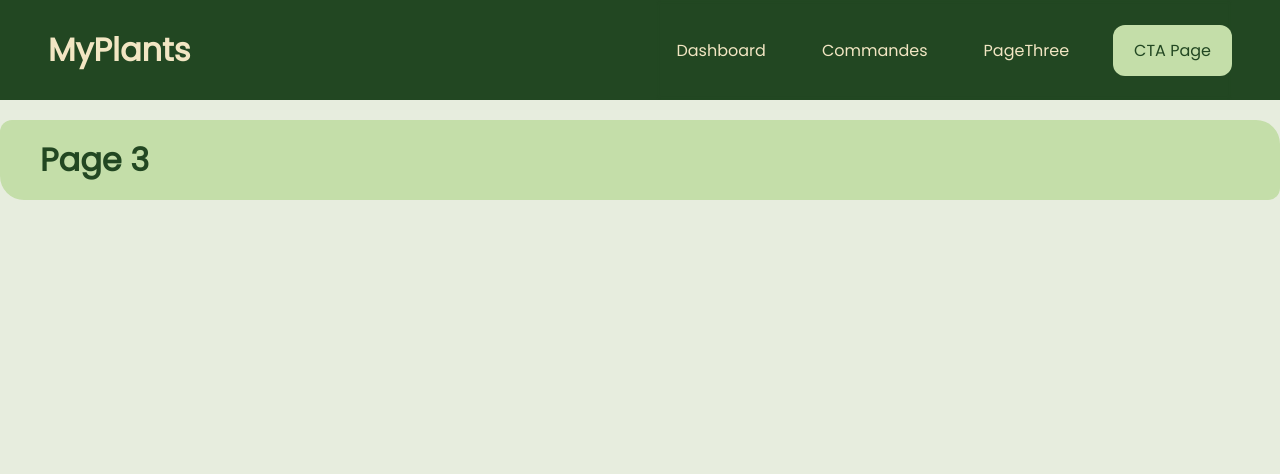
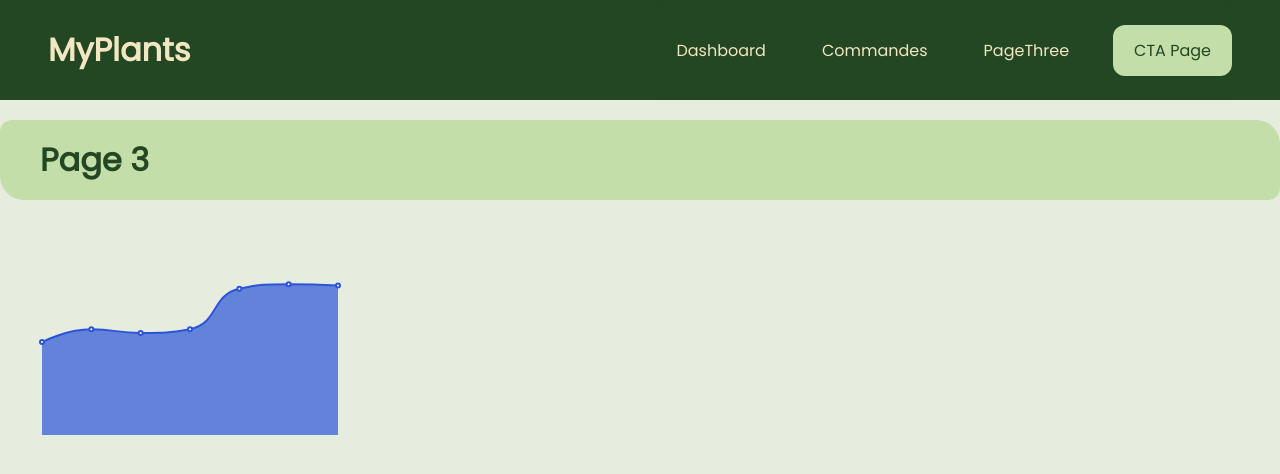
Before and after one commit to pVerneuil/Plant_App, a React (Vite) app in the folder react/: page /page-three in a window 1280 px wide. Shown: the top 474 px of the page. Built offline with nearby package versions, Linux system fonts and the light colour scheme.

Commit message:
test chart

```diff
--- a/react/src/components/Gauge.jsx
+++ b/react/src/components/Gauge.jsx
@@ -1,5 +1,5 @@
-import * as variable from "./../styles/variables.scss";
-import React, { useRef, useState, useEffect } from "react";
+
+import React from "react";
 import ReactEcharts from "echarts-for-react";
 import styled from "styled-components";
 
--- a/react/src/components/InstructionForm.jsx
+++ b/react/src/components/InstructionForm.jsx
@@ -25,7 +25,7 @@ const InstructionForm = (props) => {
     dataToPost["duration"] = parseInt(data["duration"]);
     console.log(dataToPost);
     ApiPost('/instruction/', dataToPost);
-
+    alert(`Commande envoyée!`)
   };
   const typedict = {
     ATOM: "Brumisateur",
--- /dev/null
+++ b/react/src/components/SimpleChart.jsx
@@ -0,0 +1,54 @@
+import React, { useRef, useState, useEffect } from "react";
+import ReactEcharts from "echarts-for-react";
+import styled from "styled-components";
+
+const SimpleChart = () => {
+    var color ='#2c54d8'
+    const option = {
+    xAxis: {
+      type: "category",
+      boundaryGap: false,
+      data: ["Mon", "Tue", "Wed", "Thu", "Fri", "Sat", "Sun"],
+      show:false
+    },
+    yAxis: {
+      type: "value",
+      show:false
+    },
+    series: [
+      {
+        data: [820, 932, 901, 934, 1290, 1330, 1320],
+        type: "line",
+        smooth: true,
+        areaStyle: {},
+        color:[
+            color,
+        ],
+      },
+    ],
+    tooltip: {
+        trigger: 'axis'
+      },
+    emphasis: {
+        itemStyle: {
+          // Color in emphasis state.
+          color: 'blue'
+        },
+
+      }
+  };
+  const Wrapper = styled.div`
+    max-width: 370px;
+    min-width: 340px;
+    margin: 5px;
+    border-radius: 20px;
+
+  `;
+  return (
+    <Wrapper>
+      <ReactEcharts option={option} />
+    </Wrapper>
+  );
+};
+
+export default SimpleChart;
--- a/react/src/pages/PageThree.jsx
+++ b/react/src/pages/PageThree.jsx
@@ -1,11 +1,13 @@
 
 import React from "react";
 import Header from '../components/Header';
+import SimpleChart from "../components/SimpleChart";
 
 const PageCTA = () => {
     return (
         <div>
             <h1>Page 3</h1>
+            <SimpleChart/>
         </div>
 
     );
```
